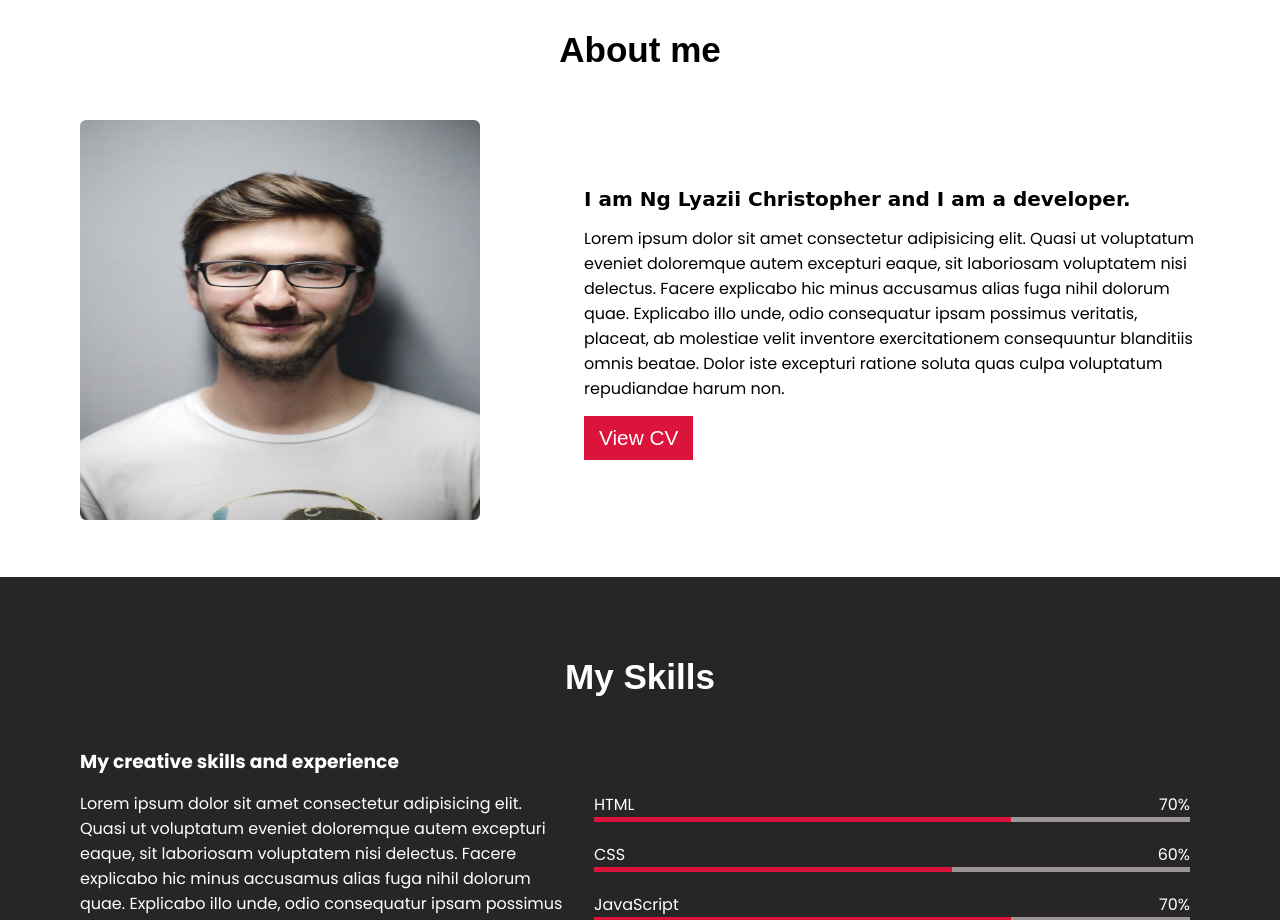
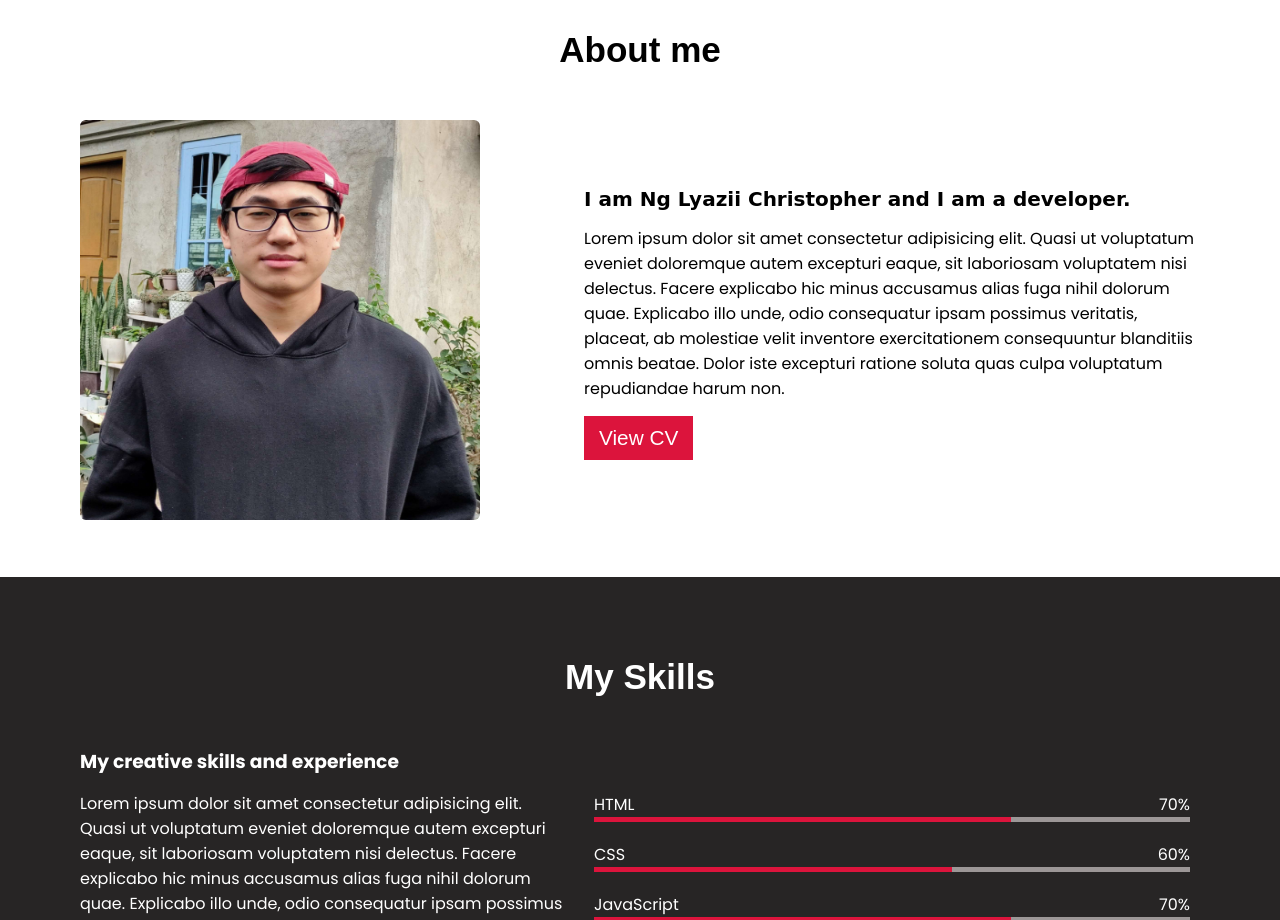
Before and after one commit to lyadzii/portfolio, a plain HTML site: page index.html in a window 1280 px wide. Shown: the part 840-1760 px from the top of the page. Drawn offline with Linux system fonts and the light colour scheme.

Commit message:
upadated profile pic

```diff
--- a/index.html
+++ b/index.html
@@ -33,7 +33,7 @@
                 <button class="linkedin-link">My linkedIn</button>
         </div>
     </div>
-
+    <!-- about -->
     <section class="about" id="about">
         <div class="max-width about-all">
             <div class="title">
@@ -41,7 +41,7 @@
             </div>
             <div class="about-content">
                 <div class=" column left">
-                    <img src="img/profile-1.jpeg" alt="">
+                    <img src="img/profile-1.jpg" alt="">
                 </div>
                 <div class="column right">
                     <h3>I am Ng Lyazii Christopher and I am a developer.</h3>
```
Also changed, not shown: img/profile-1.jpg (added), img/profile-test.jpeg (renamed from img/profile-1.jpeg).
